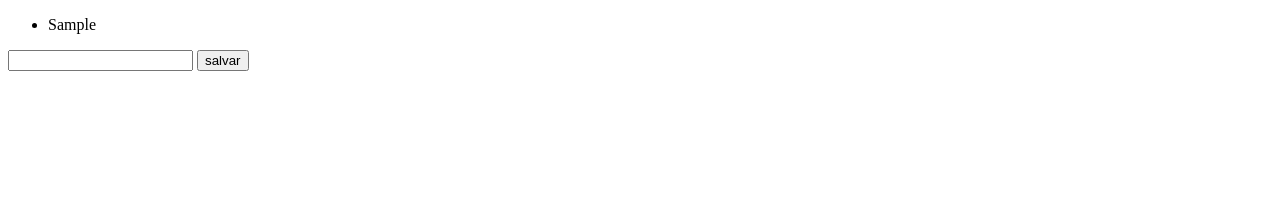
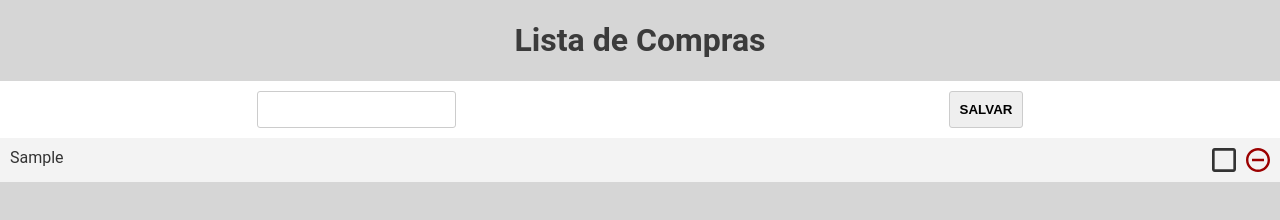
Before and after one commit to lcomino/lista-compras, a plain HTML site: page index.html in a window 1280 px wide. Both pictures are taken after typing "Sample" into the empty fields and a click on the input "salvar". Drawn offline with Linux system fonts and the light colour scheme.

Commit message:
Melhorias gerais da lista e novas funcionalidades
- ajustes no visual da lista
- adicionada funcionalidade para completar o item
- adicionada funcionalidade para remover o item

```diff
--- a/index.html
+++ b/index.html
@@ -5,15 +5,125 @@
   <meta http-equiv="X-UA-Compatible" content="IE=edge">
   <meta name="viewport" content="width=device-width, initial-scale=1.0">
   <title>Lista de Compras</title>
+  <style>
+    :root{
+      --background: #d6d6d6;
+      --text-color: rgb(59, 59, 59);
+      --list-border: rgb(226, 226, 226);
+      --list-background: rgb(243, 243, 243);
+      --list-text-color: #333;
+    }
+    body{
+      margin:0;
+      padding: 0;
+      min-height: 100vh;
+      background:var(--background);
+      display: flex;
+      justify-content: baseline;
+      align-items: center;
+      font-family: Roboto, Helvetica, sans-serif;
+      flex-direction: column;
+      min-width: 100vw;
+      font-size: 16px;
+    }
+
+    h1, p, ul{color:var(--text-color)}
+
+    ul{margin:0; padding:0; min-width: 100vw; }
+    li{
+      color:var(--list-text-color);
+      box-sizing: border-box;
+      list-style: none;
+      background-color:var(--list-background);
+      padding: 10px;
+      display: flex;
+      justify-content:space-between;
+      gap:10px;
+
+    }
+
+    li .list-text{
+      flex-grow: 1;
+    }
+
+    li .list-check-icon{
+      background-color:#333;
+      mask-image: url('assets/img/blank_check_box_icon.svg');
+      mask-size: cover;
+      -webkit-mask-image: url('assets/img/blank_check_box_icon.svg');
+      -webkit-mask-size: cover;
+      display: block;
+      width: 24px;
+      height: 24px;
+    }
+
+    li .list-remove-icon{
+      background-color:rgb(155, 0, 0);
+      mask-image: url('assets/img/circle_remove_icon.svg');
+      mask-size: cover;
+      -webkit-mask-image: url('assets/img/circle_remove_icon.svg');
+      -webkit-mask-size: cover;
+      display: block;
+      width: 24px;
+      height: 24px;
+    }
+
+    li.checked{
+      color:rgb(4, 112, 0);
+      text-decoration: line-through;
+    }
+
+    li[data-status="checked"] .list-check-icon{
+      background-color:rgb(4, 112, 0);
+      mask-image: url('assets/img/box_check_icon.svg');
+      -webkit-mask-image: url('assets/img/box_check_icon.svg');
+    }
+
+    li+li{
+      border-top: 1px solid var(--list-border);
+    }
+
+    #lista{
+      margin-bottom: 10px;
+    }
+
+    form{
+      position: sticky;
+      top:0;
+      width: 100vw;
+      display: block;
+      background-color:white;
+      padding: 10px;
+      box-sizing: border-box;
+      display: flex;
+      justify-content: space-around;
+      align-items: stretch;
+      z-index: 1;
+    }
+
+    input{
+      box-sizing: border-box;
+      padding:10px;
+      border:1px solid #ccc;
+      border-radius: 3px;
+    }
+
+    input[type="submit"]{
+      text-transform: uppercase;
+      font-weight: 600;
+    }
+  </style>
 </head>
 <body>
 
-  <ul id="lista"></ul>
+    <h1>Lista de Compras</h1>
 
-  <form>
-    <input type="text" id="item" name="name" />
-    <input type="submit" id="btnSalvarItem" value="salvar"/>
-  </form>
+    <form>
+      <input type="text" id="item" name="name" />
+      <input type="submit" id="btnSalvarItem" value="salvar"/>
+    </form>
+
+    <ul id="lista"></ul>
 
   <script>
     const lista = document.querySelector('#lista')
@@ -23,14 +133,45 @@
     let listaItens = JSON.parse(localStorage.getItem('lista-itens')) || []
 
     const adicionarItem = () => {
-      listaItens.push(campoTextoItem.value)
+      if(campoTextoItem.value){
+        var item = {}
+        item.value = campoTextoItem.value
+        item.status = 'pending'
+        listaItens.push(item)
+        window.localStorage.setItem('lista-itens', JSON.stringify(listaItens))
+      }
+    }
+
+    const checkItem = (el) => {
+      let listItem = el.parentElement
+      let index = listItem.getAttribute('data-index')
+      let status = listItem.getAttribute('data-status')
+
+      if(status === 'pending'){
+        listaItens[index].status = 'checked'
+      }else{
+        listaItens[index].status = 'pending'
+      }
       window.localStorage.setItem('lista-itens', JSON.stringify(listaItens))
+      listarItens()
+    }
+
+    const removeItem = (el) => {
+      let listItem = el.parentElement
+      let index = listItem.getAttribute('data-index')
+      listaItens.splice(index,1)
+      window.localStorage.setItem('lista-itens', JSON.stringify(listaItens))
+      listarItens()
     }
 
     const listarItens = () => {
       lista.innerHTML = ''
-      listaItens.forEach(element => {
-        lista.innerHTML += `<li>${element}</li>`
+      listaItens.forEach((element, index) => {
+        lista.innerHTML += `<li data-index="${index}" data-value="${element.value}" data-status="${element.status}">
+          <span class="list-text">${element.value}</span>
+          <span class="list-check-icon" onclick="checkItem(this)"></span>
+          <span class="list-remove-icon" onclick="removeItem(this)"></span>
+        </li>`
       })
     }
 
```
Also changed, not shown: assets/img/blank_check_box_icon.svg (added), assets/img/box_check_icon.svg (added), assets/img/circle_remove_icon.svg (added).
